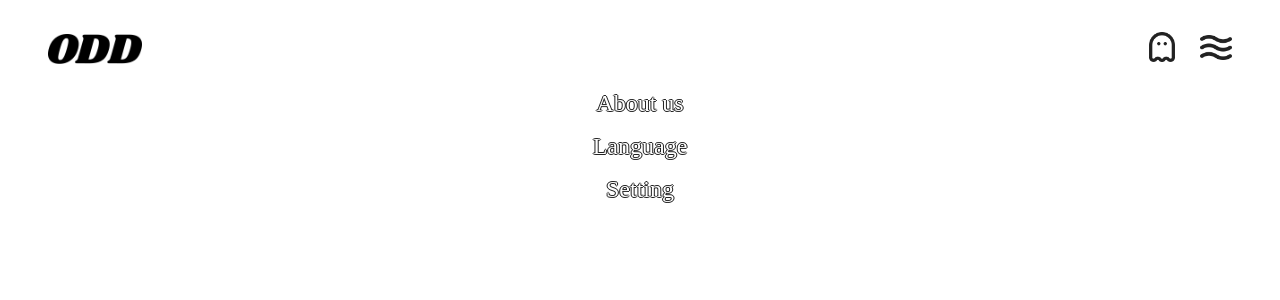
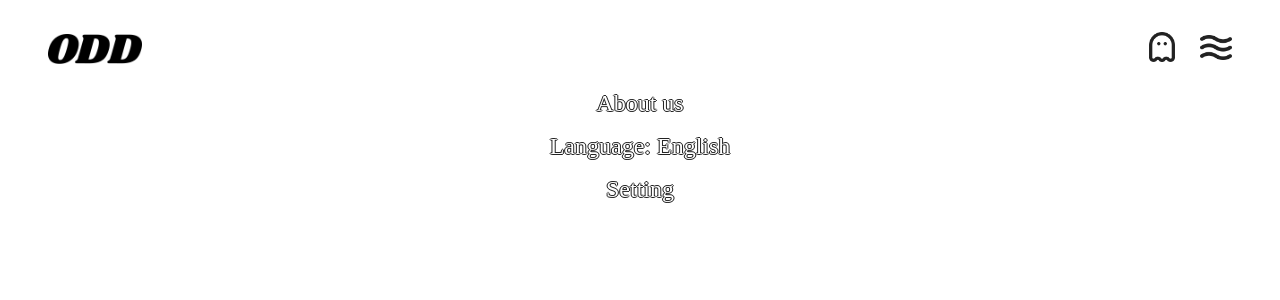
Before and after one commit to gkswjdgns59/ODD_idkaist, a React (Create React App) app in the folder odd/: page / in a window 1280 px wide. Both pictures are taken after a click on the picture 1215 px from the left and 47 px from the top of the page. Shown: the top 300 px of the page. Built offline with nearby package versions, Linux system fonts and the light colour scheme; a web font is replaced by a local one.

Commit message:
Language 바꿈

```diff
--- a/odd/src/components/Header.js
+++ b/odd/src/components/Header.js
@@ -3,6 +3,7 @@ import styles from "./ui.module.css";
 
 export default function Header() {
     const [open, setOpen] = useState(false);
+    const [open2, setOpen2] = useState(false);
 
     return (
         <>
@@ -29,7 +30,14 @@ export default function Header() {
             {open &&
                 <div className={styles.menu}>
                     <div className={styles.menuText}>About us</div>
-                    <div className={styles.menuText}>Language</div>
+                    {open2
+                    ? <div className={styles.menuText} onClick={() => setOpen2(!open2)}>
+                        Language: Korean
+                    </div>
+                    : <div className={styles.menuText} onClick={() => setOpen2(!open2)}>
+                        Language: English
+                    </div>
+                    }
                     <div className={styles.menuText}>Setting</div>
                 </div>
             }
```
